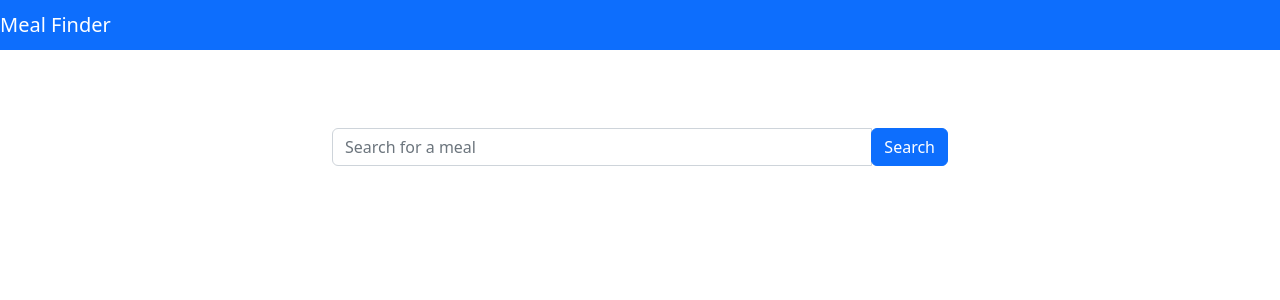
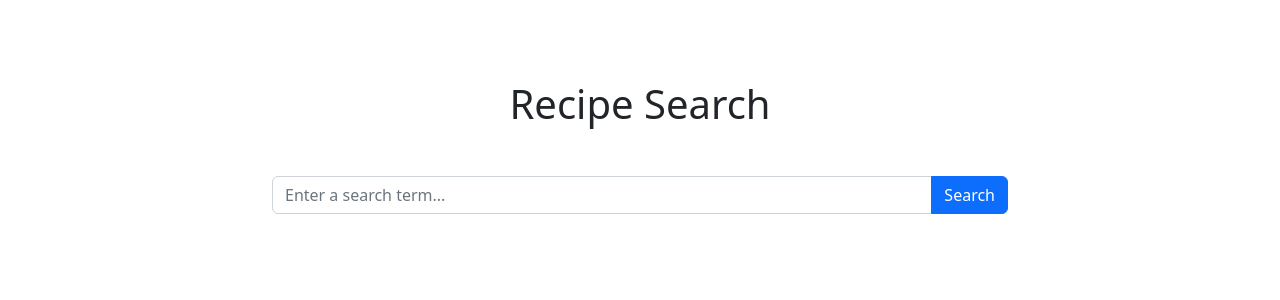
Before and after one commit to yuechenw213/MealDB-frontend, a React (Create React App) app in the folder my-app/: page / in a window 1280 px wide. Shown: the top 300 px of the page. Built offline with nearby package versions, Linux system fonts and the light colour scheme.

Commit message:
add recipe detail page

```diff
--- a/my-app/package.json
+++ b/my-app/package.json
@@ -9,7 +9,8 @@
     "bootstrap": "^5.2.3",
     "react": "^18.2.0",
     "react-dom": "^18.2.0",
-    "react-scripts": "5.0.1",
+    "react-router-dom": "^6.10.0",
+    "react-scripts": "^2.1.3",
     "web-vitals": "^2.1.4"
   },
   "scripts": {
--- a/my-app/src/App.js
+++ b/my-app/src/App.js
@@ -1,61 +1,32 @@
 import React, { useState } from "react";
-import Card from "./Card";
-import "./App.css";
+import Search from "./Search";
+import Recipe from "./Recipe";
 
 function App() {
-  const [searchTerm, setSearchTerm] = useState("");
-  const [searchResults, setSearchResults] = useState([]);
+  const [currentPage, setCurrentPage] = useState("search");
+  const [selectedRecipe, setSelectedRecipe] = useState(null);
 
-  const handleSearch = async () => {
-    try {
-      const response = await fetch(
-        `https://www.themealdb.com/api/json/v1/1/search.php?s=${searchTerm}`
-      );
-      const data = await response.json();
-      setSearchResults(data.meals || []);
-    } catch (error) {
-      console.log(error);
-    }
+  const handleRecipeClick = (recipe) => {
+    setSelectedRecipe(recipe);
+    setCurrentPage("recipe");
+  };
+
+  const handleBackClick = () => {
+    setSelectedRecipe(null);
+    setCurrentPage("search");
   };
 
   return (
     <div className="App">
-      <nav className="navbar navbar-dark bg-primary fixed-top">
-        <span className="navbar-brand mb-0 h1">Meal Finder</span>
-      </nav>
-      <div className="container-fluid mt-5">
-        <div className="row">
-          <div className="col-md-6 offset-md-3">
-            <div className="input-group">
-              <input
-                type="text"
-                className="form-control"
-                placeholder="Search for a meal"
-                value={searchTerm}
-                onChange={(e) => setSearchTerm(e.target.value)}
-              />
-              <div className="input-group-append">
-                <button
-                  className="btn btn-primary"
-                  type="button"
-                  onClick={handleSearch}
-                >
-                  Search
-                </button>
-              </div>
-            </div>
-          </div>
-        </div>
-        <div className="row mt-5">
-          {searchResults.map((meal) => (
-            <div className="col-md-4 mb-4" key={meal.idMeal}>
-              <Card data={meal} />
-            </div>
-          ))}
-        </div>
-      </div>
+      {currentPage === "search" && (
+        <Search onRecipeClick={handleRecipeClick} />
+      )}
+      {currentPage === "recipe" && (
+        <Recipe recipe={selectedRecipe} onBackClick={handleBackClick} />
+      )}
     </div>
   );
+
 }
 
 export default App;
--- a/my-app/src/Card.js
+++ b/my-app/src/Card.js
@@ -1,20 +1,27 @@
 import React from "react";
 import "./Card.css";
-import "bootstrap/dist/css/bootstrap.min.css";
 
-function Card({ data }) {
+function Card({ data, onRecipeClick }) {
   const { idMeal, strMeal, strMealThumb } = data;
 
   return (
-    <div className="card mb-4" key={idMeal}>
-      <img
-        className="card-img-top"
-        src={strMealThumb}
-        alt={strMeal}
-        style={{ height: "200px", objectFit: "cover" }}
-      />
-      <div className="card-body">
-        <h5 className="card-title">{strMeal}</h5>
+    <div className="Card">
+      <div className="Card-image">
+        <img src={strMealThumb} alt={strMeal} />
+      </div>
+      <div className="Card-content">
+        <h3 className="Card-title">{strMeal}</h3>
+        <div className="Card-actions">
+          <button
+            className="btn btn-primary"
+            onClick={() => onRecipeClick(data)}
+          >
+            View Recipe
+          </button>
+          <a className="btn btn-secondary" href={`/recipe/${idMeal}`}>
+            View Recipe (Link)
+          </a>
+        </div>
       </div>
     </div>
   );
--- /dev/null
+++ b/my-app/src/Recipe.css
@@ -0,0 +1,32 @@
+.Recipe {
+  padding: 50px;
+  background-color: #f5f5f5;
+}
+
+.Recipe-title {
+  text-align: center;
+}
+
+.Recipe-image {
+  display: block;
+  margin: 0 auto;
+  max-width: 100%;
+}
+
+.Recipe-details {
+  margin-top: 30px;
+}
+
+.Recipe-details h2 {
+  margin-top: 0;
+}
+
+.Recipe-details ul {
+  margin: 0;
+  padding: 0;
+  list-style: none;
+}
+
+.Recipe-details li {
+  margin-bottom: 10px;
+}
--- /dev/null
+++ b/my-app/src/Recipe.js
@@ -0,0 +1,56 @@
+import React, { useState, useEffect } from "react";
+import "./Recipe.css";
+
+function Recipe(props) {
+  const [recipe, setRecipe] = useState(props.recipe);
+
+  useEffect(() => {
+    const fetchRecipe = async () => {
+      const response = await fetch(
+        `https://www.themealdb.com/api/json/v1/1/lookup.php?i=${props.recipe.idMeal}`
+      );
+      const data = await response.json();
+      setRecipe(data.meals[0]);
+    };
+    fetchRecipe();
+  }, [props.recipe]);
+
+  if (!recipe) {
+    return null;
+  }
+
+  const ingredients = [];
+  for (let i = 1; i <= 20; i++) {
+    if (recipe[`strIngredient${i}`]) {
+      ingredients.push(
+        <li key={i} className="list-group-item">
+          {recipe[`strIngredient${i}`]} - {recipe[`strMeasure${i}`]}
+        </li>
+      );
+    } else {
+      break;
+    }
+  }
+
+  return (
+    <div className="Recipe container">
+      <div className="row">
+        <div className="col-md-12">
+          <h1 className="Recipe-title text-center">{recipe.strMeal}</h1>
+          <img src={recipe.strMealThumb} alt={recipe.strMeal} className="Recipe-image img-fluid rounded mx-auto d-block" />
+          <div className="Recipe-details mt-4">
+            <h2>Ingredients</h2>
+            <ul className="list-group">{ingredients}</ul>
+            <h2>Instructions</h2>
+            <p>{recipe.strInstructions}</p>
+          </div>
+          <button className="btn btn-primary" onClick={props.onBackClick}>
+            Back to Search
+          </button>
+        </div>
+      </div>
+    </div>
+  );
+}
+
+export default Recipe;
--- /dev/null
+++ b/my-app/src/Search.css
@@ -0,0 +1,30 @@
+/* Import Bootstrap styles */
+@import "~bootstrap/dist/css/bootstrap.min.css";
+
+/* Custom styles */
+body {
+  padding-top: 5rem;
+}
+
+.header {
+  position: fixed;
+  top: 0;
+  left: 0;
+  width: 100%;
+  z-index: 1;
+}
+
+.search-container {
+  display: flex;
+  justify-content: center;
+  margin-top: 2rem;
+}
+
+.search-input {
+  max-width: 50%;
+}
+
+.search-button {
+  margin-left: 1rem;
+  border-radius: 1rem;
+}
--- /dev/null
+++ b/my-app/src/Search.js
@@ -0,0 +1,69 @@
+import React, { useState } from "react";
+import Card from "./Card";
+import Recipe from "./Recipe";
+import "./Search.css";
+
+function Search() {
+  const [searchTerm, setSearchTerm] = useState("");
+  const [searchResults, setSearchResults] = useState([]);
+  const [selectedRecipe, setSelectedRecipe] = useState(null);
+
+  const handleInputChange = (event) => {
+    setSearchTerm(event.target.value);
+  };
+
+  const handleSearchClick = async () => {
+    const response = await fetch(
+      `https://www.themealdb.com/api/json/v1/1/search.php?s=${searchTerm}`
+    );
+    const data = await response.json();
+    setSearchResults(data.meals || []);
+  };
+
+  const handleRecipeClick = (recipe) => {
+    setSelectedRecipe(recipe);
+  };
+
+  const handleBackClick = () => {
+    setSelectedRecipe(null);
+  };
+
+  return (
+    <div className="Search container">
+      <h1 className="text-center mb-5">Recipe Search</h1>
+      <div className="row mb-5">
+        <div className="col-md-8 mx-auto">
+          <div className="input-group">
+            <input
+              type="text"
+              className="form-control"
+              placeholder="Enter a search term..."
+              value={searchTerm}
+              onChange={handleInputChange}
+            />
+            <button
+              className="btn btn-primary"
+              type="button"
+              onClick={handleSearchClick}
+            >
+              Search
+            </button>
+          </div>
+        </div>
+      </div>
+      {selectedRecipe ? (
+        <Recipe recipe={selectedRecipe} onBackClick={handleBackClick} />
+      ) : (
+        <div className="row">
+          {searchResults.map((result) => (
+            <div key={result.idMeal} className="col-md-4 mb-4">
+              <Card data={result} onRecipeClick={handleRecipeClick} />
+            </div>
+          ))}
+        </div>
+      )}
+    </div>
+  );
+}
+
+export default Search;
```
Also changed, not shown: 1 other file (tests, documents, lock files or other folders).
